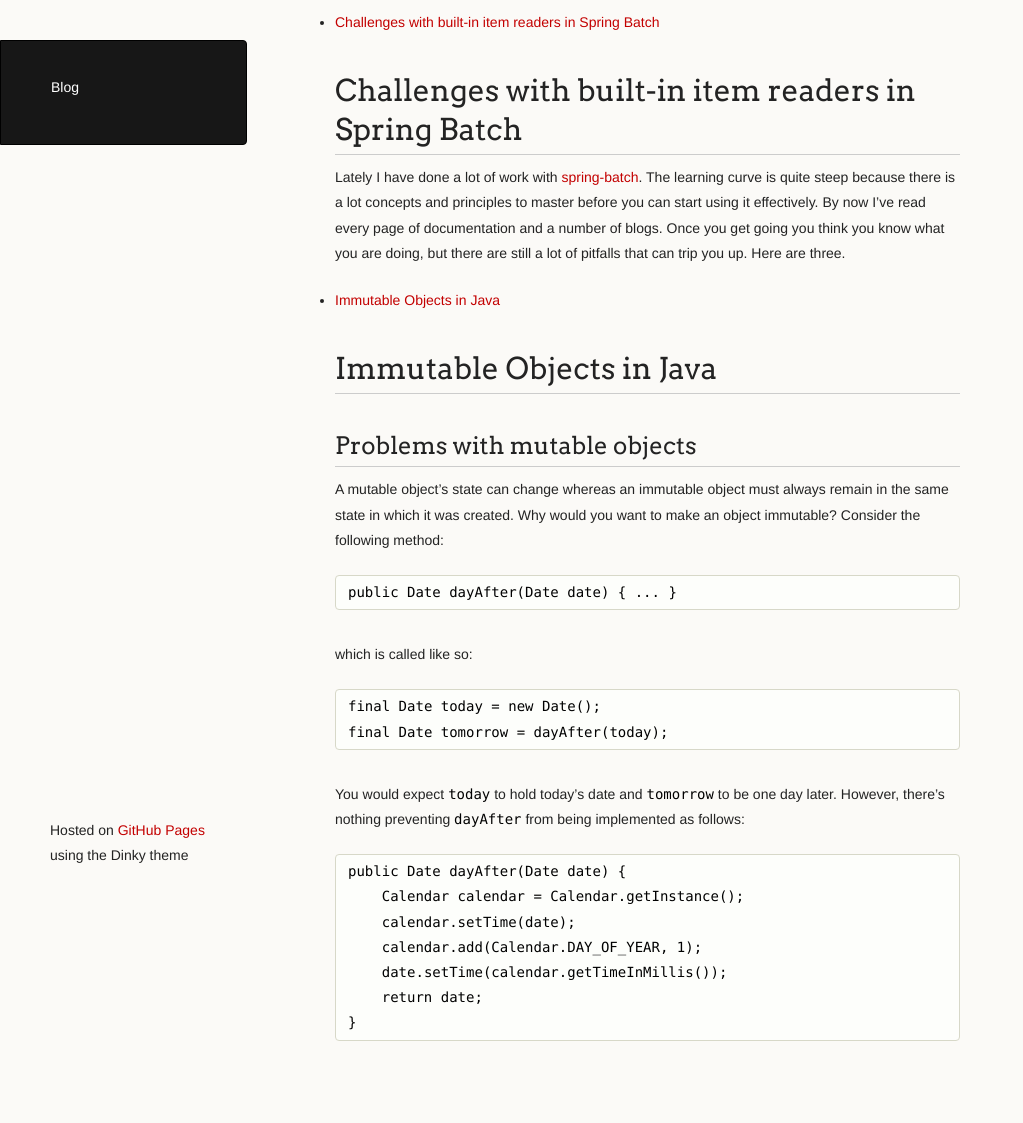
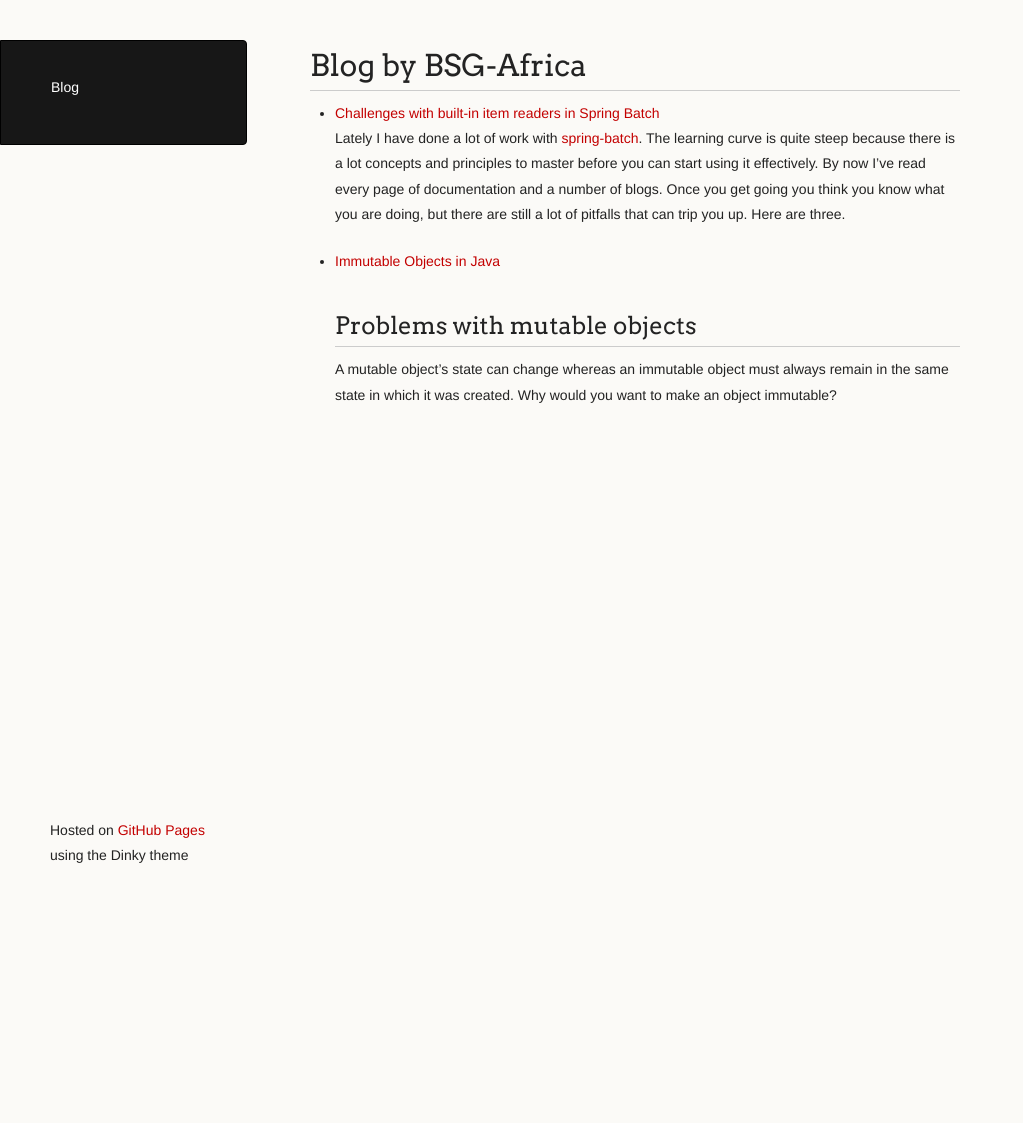
Before and after one commit to BSG-Africa/blog, a Jekyll site: the page built from index.html, in a window 1280 px wide. Shown: the whole page, without its empty margins (0-1023 px from the left). Built offline with Jekyll 4.4.1, drawn with Linux system fonts in a browser that asks for light colours; Markdown is read by kramdown in place of the engine named in the settings; after the commit the page ends 900 px from its top, so only the background shows below that.

Commit message:
move title into layout so excerpt makes more sense

````diff
--- a/_layouts/default.html
+++ b/_layouts/default.html
@@ -17,6 +17,7 @@
       <div class="wrapper">
           <header><p><a href="{{ site.baseurl }}">Blog</a></p></header>
           <section>
+              <h1>{{ page.title }}</h1>
               {{ content }}
           </section>
           <footer>
--- a/_posts/2015-11-01-immutable-objects.md
+++ b/_posts/2015-11-01-immutable-objects.md
@@ -1,11 +1,12 @@
 ---
 title: Immutable Objects in Java
 ---
-# Immutable Objects in Java
 
 ## Problems with mutable objects
 
-A mutable object’s state can change whereas an immutable object must always remain in the same state in which it was created. Why would you want to make an object immutable? Consider the following method:
+A mutable object’s state can change whereas an immutable object must always remain in the same state in which it was created. Why would you want to make an object immutable?
+<!--more-->
+Consider the following method:
 
 ```java
 public Date dayAfter(Date date) { ... }
@@ -29,8 +30,6 @@ public Date dayAfter(Date date) {
     return date;
 }
 ```
-
-<!--more-->
 
 As you can see, the method is updating the existing object and returning it. This means that both `today` and `tomorrow` are now pointing at the same `Date` object which has tomorrow’s date as its value! The fact that `today` is declared `final` does nothing to prevent the object itself from being changed.
 
--- a/_posts/2015-11-10-spring-batch-item-readers.md
+++ b/_posts/2015-11-10-spring-batch-item-readers.md
@@ -1,9 +1,6 @@
 ---
 title: Challenges with built-in item readers in Spring Batch
 ---
-
-Challenges with built-in item readers in Spring Batch
-===================
 
 Lately I have done a lot of work with [spring-batch](http://projects.spring.io/spring-batch/). The learning curve is quite steep because there is a lot concepts and principles to master before you can start using it effectively. By now I've read every page of documentation and a number of blogs. Once you get going you think you know what you are doing, but there are still a lot of pitfalls that can trip you up. Here are three.
 
````
